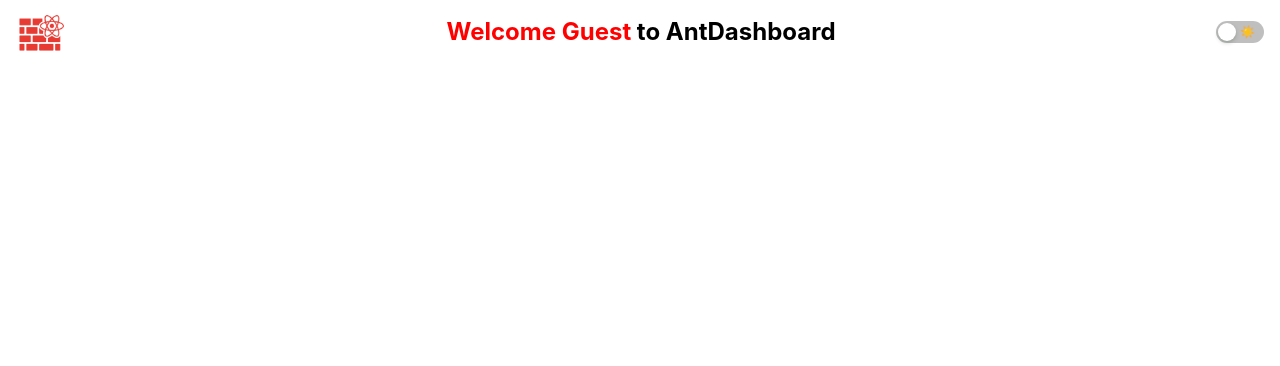
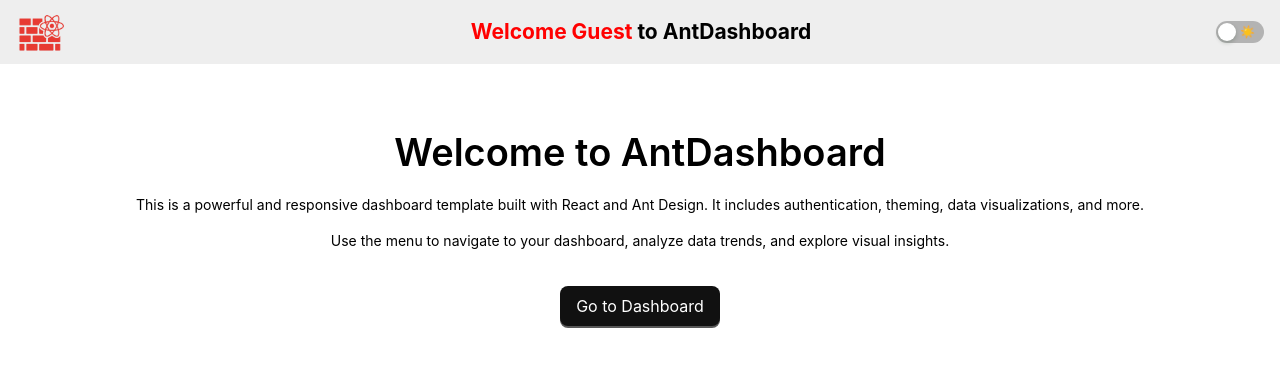
Before and after one commit to seif1125/ant-dashboard-ui, a React (Create React App) app: page / in a window 1280 px wide. Shown: the top 366 px of the page. Built offline with nearby package versions, Linux system fonts and the light colour scheme.

Commit message:
Finalize Project

```diff
--- a/src/App.js
+++ b/src/App.js
@@ -1,59 +1,14 @@
 
-import { BrowserRouter as Router, Routes, Route, Navigate } from 'react-router-dom';
+import { BrowserRouter as Router } from 'react-router-dom';
 import { AuthProvider } from './context/AuthContext';
-import { ThemeProvider, useTheme } from './context/ThemeContext';
-import { ConfigProvider, theme as antdTheme } from 'antd';
-import Login from './pages/Login';
-import Dashboard from './pages/Dashboard';
-import { useAuth } from './context/AuthContext';
-import AppHeader from './components/AppHeader';
+import { ThemeProvider, } from './context/ThemeContext';
 
-// ✅ Route protection
-const PrivateRoute = ({ children }) => {
-  const { isAuthenticated } = useAuth();
-  return isAuthenticated ? children : <Navigate to="/login" />;
-};
+import ThemedAntApp from './components/ThemedAntApp';
 
-// ✅ App Routes — No ThemeProvider here
-const AppRoutes = () => {
-  return (
-    <Routes>
-      <Route path="/login" element={<Login />} />
-      <Route
-        path="/dashboard"
-        element={
-          <PrivateRoute>
-            <Dashboard />
-          </PrivateRoute>
-        }
-      />
-    </Routes>
-  );
-};
 
-// ✅ This component reacts to theme changes
-const ThemedAntApp = () => {
-  const { theme } = useTheme();
 
-  return (
-    <ConfigProvider
-      theme={{
-        algorithm: theme === 'dark' ? antdTheme.darkAlgorithm : antdTheme.defaultAlgorithm,
-        token: {
-          colorPrimary:theme==='dark'? '#555':'#111',
-          colorText: theme === 'dark' ? '#fff' : '#000',
-          colorBgBase: theme === 'dark' ? '#eee' : '#fff',        // outer layout bg
-          colorBgContainer: theme === 'dark' ? '#141414' : '#fff',   // card/content
-          colorBgLayout: theme === 'dark' ? '#555' : '#eee',      // optional
-          borderRadius: 6,
-        },
-      }}
-    >
-      <AppHeader collapsed={true}  />
-      <AppRoutes />
-    </ConfigProvider>
-  );
-};
+
+
 
 // ✅ Only one ThemeProvider at the root
 function App() {
--- a/src/components/Charts.jsx
+++ b/src/components/AnnualChart.jsx
@@ -1,6 +1,6 @@
 
 import { BarChart, Bar, XAxis, YAxis, CartesianGrid, Tooltip, ResponsiveContainer } from 'recharts';
-import { theme as antdTheme } from 'antd';
+
 
 const mockData = [
   { name: 'Jan', users: 400 },
@@ -11,23 +11,23 @@ const mockData = [
   { name: 'Jun', users: 189 },
 ];
 
-const Stats = () => {
-  const { token } = antdTheme.useToken();
+const AnnualChart = () => {
+
 
   return (
-    <div style={{ background: token.colorBgContainer, padding: 24, borderRadius: 8 }}>
-      <h2 style={{ color: token.colorText }}>📈 Analytics Overview</h2>
+    <div style={{ padding: 24, borderRadius: 8 }}>
+      <h2>👥Users enrollment</h2>
       <ResponsiveContainer width="100%" height={300}>
         <BarChart data={mockData}>
           <CartesianGrid strokeDasharray="3 3" />
-          <XAxis dataKey="name" stroke={token.colorText} />
-          <YAxis stroke={token.colorText} />
+          <XAxis dataKey="name"  />
+          <YAxis />
           <Tooltip />
-          <Bar dataKey="users" fill={token.colorPrimary} />
+          <Bar dataKey="users" fill={'#f00'} />
         </BarChart>
       </ResponsiveContainer>
     </div>
   );
 };
 
-export default Stats;
+export default AnnualChart;
--- a/src/components/AppHeader.jsx
+++ b/src/components/AppHeader.jsx
@@ -2,17 +2,19 @@
 import { Layout, theme as antdTheme } from 'antd';
 import { useAuth } from '../context/AuthContext';
 import SwitchTheme from './SwitchTheme';
+import { useNavigate } from 'react-router-dom';
 
 const { Header } = Layout;
 
 const AppHeader = ({ collapsed = true }) => {
+  const navigate = useNavigate();
   const { getUser } = useAuth();
   const { token } = antdTheme.useToken();
 
   return (
     <Header
       style={{
-        background: token.colorBgContainer,
+        backgroundColor: token.colorBgContainer,
         color: token.colorText,
         padding: '0 16px',
         display: 'flex',
@@ -21,7 +23,7 @@ const AppHeader = ({ collapsed = true }) => {
       }}
     >
       {collapsed && (
-        <img src="./media/logo.png" alt="logo" width={50} style={{ height: 'auto' }} />
+        <img onClick={() => navigate('/')} src="./media/logo.png" alt="logo" width={50} style={{ height: 'auto',cursor:'pointer' }} />
       )}
       <h2>
         <span style={{ color: 'red' }}>Welcome {getUser()?.username || 'Guest'}</span> to AntDashboard
--- /dev/null
+++ b/src/components/AppRoutes.jsx
@@ -0,0 +1,35 @@
+import React from 'react';
+import { Routes, Route, Navigate } from 'react-router-dom';
+import { useAuth } from '../context/AuthContext';
+import Login from '../pages/Login';
+import Dashboard from '../pages/Dashboard';
+
+import Index from '../pages/index';
+
+const PrivateRoute = ({ children }) => {
+  const { isAuthenticated } = useAuth();
+  return isAuthenticated ? children : <Navigate to="/login" />;
+};
+
+const AppRoutes = () => {
+  return (
+    <>
+
+      <Routes>
+
+  <Route path="/" element={<Index/>} />
+        <Route path="/login" element={<Login />} />
+        <Route
+          path="/dashboard"
+          element={
+            <PrivateRoute>
+              <Dashboard />
+            </PrivateRoute>
+          }
+        />
+    </Routes>
+    </>
+  );
+};
+
+export default AppRoutes;
--- /dev/null
+++ b/src/components/OverallPieChart.jsx
@@ -0,0 +1,48 @@
+import React from 'react';
+import {
+  PieChart,
+  Pie,
+  Cell,
+  Tooltip,
+  Legend,
+  ResponsiveContainer
+} from 'recharts';
+
+// Generic mock data
+const data = [
+  { name: 'Category A', value: 400 },
+  { name: 'Category B', value: 300 },
+  { name: 'Category C', value: 300 },
+  { name: 'Category D', value: 200 },
+];
+
+const COLORS = ['#0088FE', '#00C49F', '#FFBB28', '#FF8042'];
+
+const OverallPieChart = () => (
+  <div>
+    <h2 >🎯 General Overview</h2>
+     <ResponsiveContainer width="100%" height={500}>
+    <PieChart>
+      <Pie
+        data={data}
+        cx="50%"
+        cy="50%"
+        labelLine={false}
+        outerRadius={100}
+        fill="#8884d8"
+        dataKey="value"
+        label={({ name, percent }) => `${name}: ${(percent * 100).toFixed(0)}%`}
+      >
+        {data.map((entry, index) => (
+          <Cell key={`cell-${index}`} fill={COLORS[index % COLORS.length]} />
+        ))}
+      </Pie>
+      <Tooltip />
+      <Legend style={{marginTop:"15px"}} verticalAlign="bottom" height={36} />
+    </PieChart>
+  </ResponsiveContainer>
+    </div>
+
+);
+
+export default OverallPieChart;
--- /dev/null
+++ b/src/components/SalesChart.jsx
@@ -0,0 +1,37 @@
+import React from 'react';
+import {
+  LineChart,
+  Line,
+  XAxis,
+  YAxis,
+  CartesianGrid,
+  Tooltip,
+  ResponsiveContainer
+} from 'recharts';
+
+
+const data = [
+  { name: 'Jan', sales: 2400 },
+  { name: 'Feb', sales: 1398 },
+  { name: 'Mar', sales: 9800 },
+  { name: 'Apr', sales: 3908 },
+];
+
+const SalesChart = () => (
+
+  <div>
+    <h2 >📈Users sales</h2>
+    <ResponsiveContainer width="100%" height={300}>
+    <LineChart data={data}>
+      <CartesianGrid strokeDasharray="3 3" />
+      <XAxis dataKey="name" />
+      <YAxis />
+      <Tooltip />
+      <Line type="monotone" dataKey="sales" stroke="#f00" strokeWidth={4} />
+    </LineChart>
+  </ResponsiveContainer>
+  </div>
+
+);
+
+export default SalesChart;
--- /dev/null
+++ b/src/components/ThemedAntApp.jsx
@@ -0,0 +1,42 @@
+import React from 'react';
+import { ConfigProvider, Layout, theme as antdTheme } from 'antd';
+import { useTheme } from '../context/ThemeContext';
+import AppRoutes from './AppRoutes';
+import AppHeader from './AppHeader';
+
+const ThemedAntApp = () => {
+  const { theme } = useTheme();
+
+  const algorithm = theme === 'dark' ? antdTheme.darkAlgorithm : antdTheme.defaultAlgorithm;
+
+  return (
+    <ConfigProvider
+      theme={{
+        algorithm,
+        token: {
+          colorPrimary: theme === 'dark' ? '#555' : '#111',
+          colorText: theme === 'dark' ? '#fff' : '#000',
+          colorBgBase: theme === 'dark' ? '#141414' : '#fff',
+          colorBgContainer: theme === 'dark' ? '#000' : '#eee',
+          colorBgLayout: theme === 'dark' ? '#333' : '#fff',
+          borderRadius: 6,
+        },
+      }}
+    >
+      <ThemedLayout />
+    </ConfigProvider>
+  );
+};
+
+const ThemedLayout = () => {
+  const { token } = antdTheme.useToken();
+
+  return (
+    <Layout style={{ minHeight: '100vh', backgroundColor: token.colorBgLayout }}>
+      <AppHeader />
+      <AppRoutes />
+    </Layout>
+  );
+};
+
+export default ThemedAntApp;
--- a/src/context/AuthContext.jsx
+++ b/src/context/AuthContext.jsx
@@ -1,43 +1,61 @@
-
-// AuthContext.jsx
-import  { createContext, useState, useContext } from 'react';
+import { createContext, useState, useContext, useEffect } from 'react';
 
 const AuthContext = createContext();
+
 const AuthProvider = ({ children }) => {
-
   const [isAuthenticated, setIsAuthenticated] = useState(false);
   const [user, setUser] = useState(null);
   const [error, setError] = useState('');
 
-    const login = (username,password) => {
+  // ✅ On component mount, check localStorage
+  useEffect(() => {
+    const storedUser = localStorage.getItem('user');
+    if (storedUser) {
+      setUser(JSON.parse(storedUser));
+      setIsAuthenticated(true);
+    }
+  }, []);
 
-        if (username==='seif' && password==='123456') {
-        setUser({username,password});
-        setIsAuthenticated(true);}
-        else{
-
+  const login = (username, password) => {
+    if (username === 'seif' && password === '123456') {
+      const userData = { username };
+      setUser(userData);
+      localStorage.setItem('user', JSON.stringify(userData));
+      setIsAuthenticated(true);
+      setError('');
+    } else {
       setError('❌ Invalid credentials.\nTry username: seif, password: 123456');
     }
   };
+
   const logout = () => {
     setUser(null);
     setIsAuthenticated(false);
+    localStorage.removeItem('user'); // ✅ Remove from storage on logout
   };
-    const clearError = () => {
-        setError('');
-    }
-    const showError = () => {
-       return error
-    }
-    const getUser = () => {
-        return user;
-    }
+
+  const clearError = () => setError('');
+  const showError = () => error;
+  const getUser = () => user;
+
   return (
-        <AuthContext.Provider value={{ isAuthenticated, user, login, logout, getUser,error, clearError, showError }}>
+    <AuthContext.Provider
+      value={{
+        isAuthenticated,
+        user,
+        login,
+        logout,
+        getUser,
+        error,
+        clearError,
+        showError,
+      }}
+    >
       {children}
     </AuthContext.Provider>
-    )
-}
+  );
+};
 
-const useAuth=(()=> useContext(AuthContext));
+const useAuth = () => useContext(AuthContext);
+
 export { AuthProvider, useAuth };
--- a/src/context/ThemeContext.jsx
+++ b/src/context/ThemeContext.jsx
@@ -1,4 +1,4 @@
-import React, { useContext,useState ,useEffect} from 'react';
+import React, { useContext,useEffect} from 'react';
 export const ThemeContext = React.createContext();
 export const ThemeProvider = ({ children }) => {
     const storedTheme = localStorage.getItem('theme');
--- a/src/pages/Dashboard.jsx
+++ b/src/pages/Dashboard.jsx
@@ -2,11 +2,15 @@ import { useState } from 'react';
 import { Layout, Menu,  theme as antdTheme } from 'antd';
 import {
   DashboardOutlined,
+  LineChartOutlined,
+  BarChartOutlined,
   LogoutOutlined,
 } from '@ant-design/icons';
 import { useAuth } from '../context/AuthContext';
 import { useTheme } from '../context/ThemeContext';
-import Charts from '../components/Charts';
+import AnnualChart from '../components/AnnualChart';
+import SalesChart from '../components/SalesChart';
+import OverallPieChart from '../components/OverallPieChart';
 
 
 const { Sider, Content } = Layout;
@@ -14,7 +18,7 @@ const { Sider, Content } = Layout;
 
 
 const Dashboard = () => {
-  const { logout, getUser } = useAuth();
+  const { logout} = useAuth();
   const { theme } = useTheme();
   const { token } = antdTheme.useToken();
 
@@ -62,17 +66,12 @@ const Dashboard = () => {
           theme={theme}
           style={{marginTop:'20px',backgroundColor: token.colorBgContainer}}
         >
-          <Menu.Item key="1" icon={<DashboardOutlined />}>
-            Overview
-          </Menu.Item>
-          <Menu.Item
-            key="3"
-            icon={<LogoutOutlined />}
-            onClick={logout}
-            style={{ color: 'red' }}
-          >
-            Logout
-          </Menu.Item>
+           <Menu.Item key="1" icon={<DashboardOutlined />}>Overview</Menu.Item>
+  <Menu.Item key="2" icon={<LineChartOutlined />}>Sales Analysis</Menu.Item>
+  <Menu.Item key="3" icon={<BarChartOutlined />}>User Trends</Menu.Item>
+  <Menu.Item key="4" icon={<LogoutOutlined />} onClick={logout} style={{ color: 'red' }}>
+    Logout
+  </Menu.Item>
         </Menu>
       </Sider>
 
@@ -88,10 +87,13 @@ const Dashboard = () => {
           }}
         >
           {selectedMenuKey === '1' && (
-            <Charts />
+            <OverallPieChart />
           )}
           {selectedMenuKey === '2' && (
-            <p>📈 This is the Stats section with charts.</p>
+            <SalesChart/>
+          )}
+          {selectedMenuKey === '3' && (
+            <AnnualChart />
           )}
         </Content>
       </Layout>
--- /dev/null
+++ b/src/pages/index.jsx
@@ -0,0 +1,34 @@
+
+import { Button, Typography } from 'antd';
+import { useNavigate } from 'react-router-dom';
+const { Title, Paragraph } = Typography;
+
+const Index = () => {
+  const navigate = useNavigate();
+  return (
+    <div     style={{
+
+        padding: '40px',
+  // Ensures full screen height
+        display: 'flex',
+        flexDirection: 'column',
+        justifyContent: 'center', // Center content vertically
+        alignItems: 'center',      // Center content horizontally
+        textAlign: 'center',
+      }}>
+      <Title >Welcome to AntDashboard</Title>
+      <Paragraph>
+        This is a powerful and responsive dashboard template built with React and Ant Design.
+        It includes authentication, theming, data visualizations, and more.
+      </Paragraph>
+      <Paragraph>
+        Use the menu to navigate to your dashboard, analyze data trends, and explore visual insights.
+      </Paragraph>
+          <Button type="primary" size="large" onClick={() => navigate('/dashboard')} style={{ marginTop: 20 }}>
+        Go to Dashboard
+      </Button>
+    </div>
+  );
+};
+
+export default Index;
```
Also changed, not shown: 1 other file (tests, documents, lock files or other folders). Lines whose indentation alone changed are shown as unchanged.
